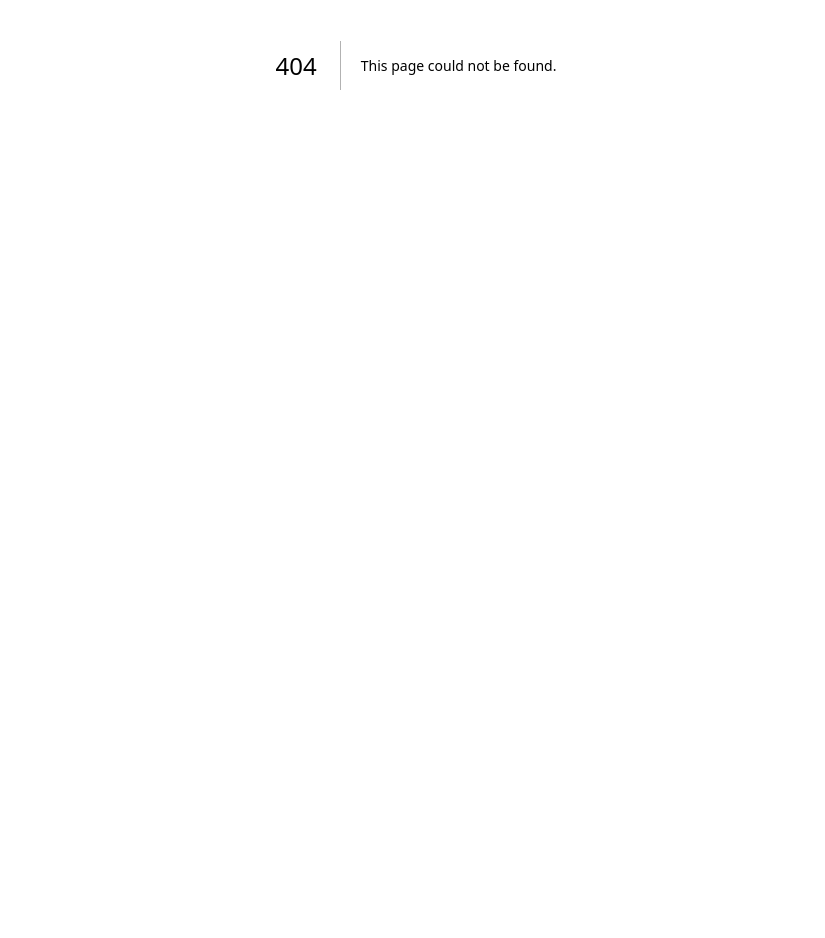
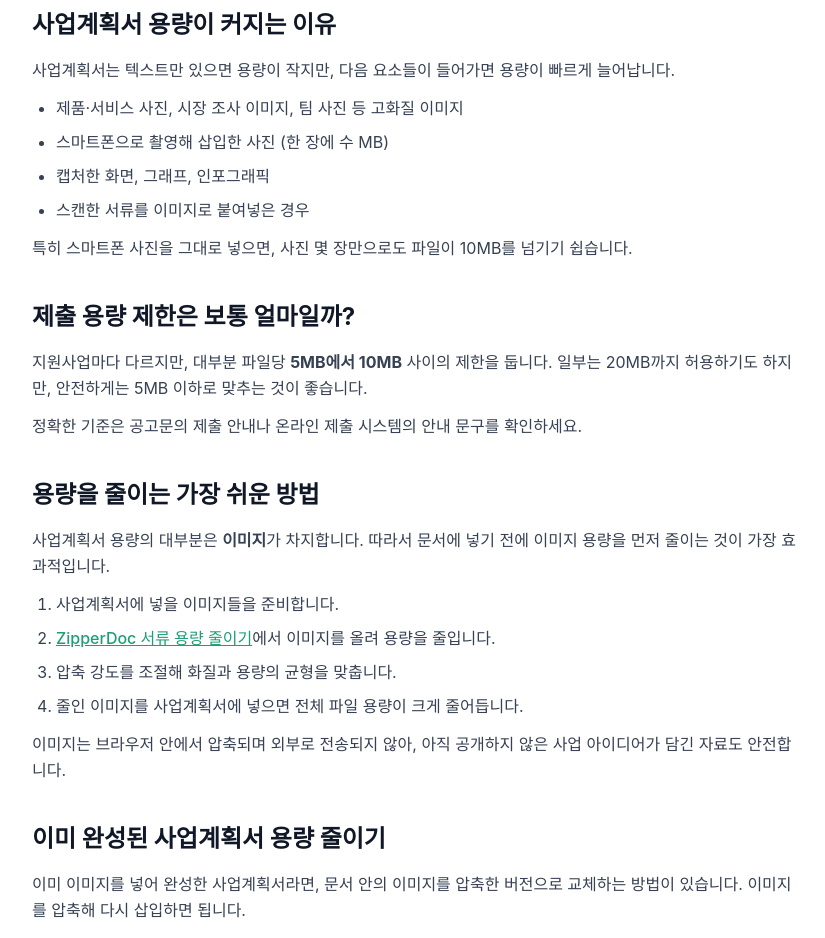
Before and after one commit to ilikesundayandmonday-glitch/doczip, a Next.js app: page /guide/business-plan-compress in a window 1280 px wide. Before the commit this address had no page. Shown: the part 400-1338 px from the top of the page, without its empty margins (224-1049 px from the left). Before the commit the page ends 865 px from the top, so only its background shows below. Built offline with nearby package versions, Linux system fonts and the light colour scheme; a web font is replaced by a local one.

Commit message:
사업계획서 용량 줄이기 가이드 추가

```diff
--- /dev/null
+++ b/app/guide/business-plan-compress/page.tsx
@@ -0,0 +1,128 @@
+import Link from "next/link";
+import type { Metadata } from "next";
+
+export const metadata: Metadata = {
+  title: "사업계획서 파일 용량 줄이는 법 - 제출 용량 제한 맞추기 (2026) | ZipperDoc",
+  description: "지원사업 사업계획서 제출 시 파일 용량 제한(5MB·10MB)을 초과했을 때, 화질을 유지하며 용량을 줄이는 방법. 이미지가 많은 사업계획서의 용량을 무료로 줄이는 방법을 안내합니다.",
+};
+
+export default function BusinessPlanCompressGuide() {
+  return (
+    <main className="min-h-screen bg-white py-16 px-6">
+      <article className="max-w-3xl mx-auto">
+        <Link href="/guide" className="inline-flex items-center text-gray-500 hover:text-gray-800 mb-8 transition">
+          ← 가이드 목록
+        </Link>
+
+        <h1 className="text-3xl sm:text-4xl font-bold text-gray-900 mb-4 leading-tight">
+          사업계획서 파일 용량 줄이는 법: 제출 용량 제한 맞추기
+        </h1>
+        <p className="text-gray-500 mb-10 leading-relaxed">
+          지원사업에 사업계획서를 제출할 때 &ldquo;파일 용량이 제한을 초과했습니다&rdquo;라는 메시지를 만난 적 있으신가요? 사업계획서에 이미지나 표가 많으면 용량이 금방 커집니다. 이 글에서는 사업계획서 용량을 줄여 제출 기준을 맞추는 방법을 정리했습니다.
+        </p>
+
+        <div className="flex flex-col gap-10 text-gray-700 leading-relaxed">
+          <section>
+            <h2 className="text-2xl font-bold text-gray-900 mb-4">사업계획서 용량이 커지는 이유</h2>
+            <p className="mb-3">
+              사업계획서는 텍스트만 있으면 용량이 작지만, 다음 요소들이 들어가면 용량이 빠르게 늘어납니다.
+            </p>
+            <ul className="list-disc pl-6 flex flex-col gap-2">
+              <li>제품·서비스 사진, 시장 조사 이미지, 팀 사진 등 고화질 이미지</li>
+              <li>스마트폰으로 촬영해 삽입한 사진 (한 장에 수 MB)</li>
+              <li>캡처한 화면, 그래프, 인포그래픽</li>
+              <li>스캔한 서류를 이미지로 붙여넣은 경우</li>
+            </ul>
+            <p className="mt-3">
+              특히 스마트폰 사진을 그대로 넣으면, 사진 몇 장만으로도 파일이 10MB를 넘기기 쉽습니다.
+            </p>
+          </section>
+
+          <section>
+            <h2 className="text-2xl font-bold text-gray-900 mb-4">제출 용량 제한은 보통 얼마일까?</h2>
+            <p className="mb-3">
+              지원사업마다 다르지만, 대부분 파일당 <strong>5MB에서 10MB</strong> 사이의 제한을 둡니다. 일부는 20MB까지 허용하기도 하지만, 안전하게는 5MB 이하로 맞추는 것이 좋습니다.
+            </p>
+            <p>
+              정확한 기준은 공고문의 제출 안내나 온라인 제출 시스템의 안내 문구를 확인하세요.
+            </p>
+          </section>
+
+          <section>
+            <h2 className="text-2xl font-bold text-gray-900 mb-4">용량을 줄이는 가장 쉬운 방법</h2>
+            <p className="mb-3">
+              사업계획서 용량의 대부분은 <strong>이미지</strong>가 차지합니다. 따라서 문서에 넣기 전에 이미지 용량을 먼저 줄이는 것이 가장 효과적입니다.
+            </p>
+            <ol className="list-decimal pl-6 flex flex-col gap-2">
+              <li>사업계획서에 넣을 이미지들을 준비합니다.</li>
+              <li><Link href="/compress" className="text-[#1D9E75] font-medium underline">ZipperDoc 서류 용량 줄이기</Link>에서 이미지를 올려 용량을 줄입니다.</li>
+              <li>압축 강도를 조절해 화질과 용량의 균형을 맞춥니다.</li>
+              <li>줄인 이미지를 사업계획서에 넣으면 전체 파일 용량이 크게 줄어듭니다.</li>
+            </ol>
+            <p className="mt-3">
+              이미지는 브라우저 안에서 압축되며 외부로 전송되지 않아, 아직 공개하지 않은 사업 아이디어가 담긴 자료도 안전합니다.
+            </p>
+          </section>
+          <section>
+            <h2 className="text-2xl font-bold text-gray-900 mb-4">이미 완성된 사업계획서 용량 줄이기</h2>
+            <p className="mb-3">
+              이미 이미지를 넣어 완성한 사업계획서라면, 문서 안의 이미지를 압축한 버전으로 교체하는 방법이 있습니다. 이미지를 압축해 다시 삽입하면 됩니다.
+            </p>
+            <p>
+              또한 사업계획서와 함께 제출하는 통장사본, 사업자등록증 같은 첨부 서류가 사진이라면, 이 역시 용량을 줄이고 하나의 PDF로 정리하면 제출이 깔끔해집니다. 여러 서류를 하나로 합치는 방법은 <Link href="/guide/bankbook-pdf" className="text-[#1D9E75] font-medium underline">이 가이드</Link>를 참고하세요.
+            </p>
+          </section>
+
+          <section>
+            <h2 className="text-2xl font-bold text-gray-900 mb-4">자주 묻는 질문</h2>
+            <div className="flex flex-col gap-5">
+              <div>
+                <p className="font-bold text-gray-900 mb-1">Q. 이미지를 압축하면 화질이 많이 떨어지나요?</p>
+                <p>압축 강도를 조절할 수 있어, 화질을 크게 해치지 않는 선에서 용량만 줄일 수 있습니다. 문서 삽입용이라면 적당한 압축으로도 충분히 선명합니다.</p>
+              </div>
+              <div>
+                <p className="font-bold text-gray-900 mb-1">Q. 사업계획서 제출 용량 제한은 보통 얼마인가요?</p>
+                <p>대부분 5MB~10MB입니다. 공고문의 제출 안내를 확인하는 것이 가장 정확합니다.</p>
+              </div>
+              <div>
+                <p className="font-bold text-gray-900 mb-1">Q. 아직 공개 안 한 사업 아이디어인데 안전한가요?</p>
+                <p>네. 모든 처리는 이용자의 브라우저 안에서 이루어지며, 파일이 서버로 전송되거나 저장되지 않습니다.</p>
+              </div>
+              <div>
+                <p className="font-bold text-gray-900 mb-1">Q. 무료인가요?</p>
+                <p>네. 설치나 회원가입 없이 무료로 사용할 수 있습니다.</p>
+              </div>
+            </div>
+          </section>
+
+          <section className="bg-gray-50 rounded-2xl p-8 text-center">
+            <h2 className="text-xl font-bold text-gray-900 mb-3">사업계획서 용량, 지금 줄여보세요</h2>
+            <p className="text-gray-600 mb-6">설치 없이 무료로, 브라우저에서 바로 사용하세요.</p>
+            <div className="flex flex-wrap gap-3 justify-center">
+              <Link href="/compress" className="bg-[#1D9E75] text-white font-bold px-6 py-3 rounded-xl hover:bg-[#178a66] transition">
+                서류 용량 줄이기
+              </Link>
+              <Link href="/merge" className="bg-white border border-gray-300 text-gray-800 font-bold px-6 py-3 rounded-xl hover:bg-gray-50 transition">
+                제출 서류 합치기
+              </Link>
+            </div>
+          </section>
+
+          <section>
+            <h2 className="text-xl font-bold text-gray-900 mb-4">관련 가이드</h2>
+            <div className="flex flex-col gap-3">
+              <Link href="/guide/bankbook-pdf" className="block border border-gray-200 rounded-xl p-5 hover:border-[#1D9E75] hover:shadow-md transition">
+                <p className="font-bold text-gray-900 mb-1">통장사본·사업자등록증을 하나의 PDF로 합치는 법 →</p>
+                <p className="text-sm text-gray-500">사진과 PDF를 한 번에 합치고 A4로 정렬하는 방법</p>
+              </Link>
+              <Link href="/guide" className="block border border-gray-200 rounded-xl p-5 hover:border-[#1D9E75] hover:shadow-md transition">
+                <p className="font-bold text-gray-900 mb-1">정부지원사업 서류 제출 가이드 →</p>
+                <p className="text-sm text-gray-500">용량 줄이기부터 PDF 합치기까지 전체 정리</p>
+              </Link>
+            </div>
+          </section>
+        </div>
+      </article>
+    </main>
+  );
+}
--- a/app/guide/page.tsx
+++ b/app/guide/page.tsx
@@ -115,6 +115,10 @@ export default function GuidePage() {
                 <p className="font-bold text-gray-900 mb-1">JPG를 PDF로 변환하는 법 (여러 장 한번에) →</p>
                 <p className="text-sm text-gray-500">JPG·PNG를 무료로 PDF로 변환하고 합치는 방법</p>
               </Link>
+              <Link href="/guide/business-plan-compress" className="block border border-gray-200 rounded-xl p-5 hover:border-[#1D9E75] hover:shadow-md transition">
+                <p className="font-bold text-gray-900 mb-1">사업계획서 파일 용량 줄이는 법 →</p>
+                <p className="text-sm text-gray-500">제출 용량 제한을 맞추기 위해 용량을 줄이는 방법</p>
+              </Link>
             </div>
           </section>
         </div>
--- a/app/sitemap.ts
+++ b/app/sitemap.ts
@@ -11,6 +11,7 @@ export default function sitemap(): MetadataRoute.Sitemap {
     { url: `${baseUrl}/guide/bankbook-pdf`, lastModified: new Date(), changeFrequency: "monthly", priority: 0.9 },
     { url: `${baseUrl}/guide/photo-to-pdf`, lastModified: new Date(), changeFrequency: "monthly", priority: 0.9 },
     { url: `${baseUrl}/guide/jpg-to-pdf`, lastModified: new Date(), changeFrequency: "monthly", priority: 0.9 },
+    { url: `${baseUrl}/guide/business-plan-compress`, lastModified: new Date(), changeFrequency: "monthly", priority: 0.9 },
     { url: `${baseUrl}/privacy`, lastModified: new Date(), changeFrequency: "yearly", priority: 0.3 },
   ];
 }
```
Also changed, not shown: public/llms.txt.
